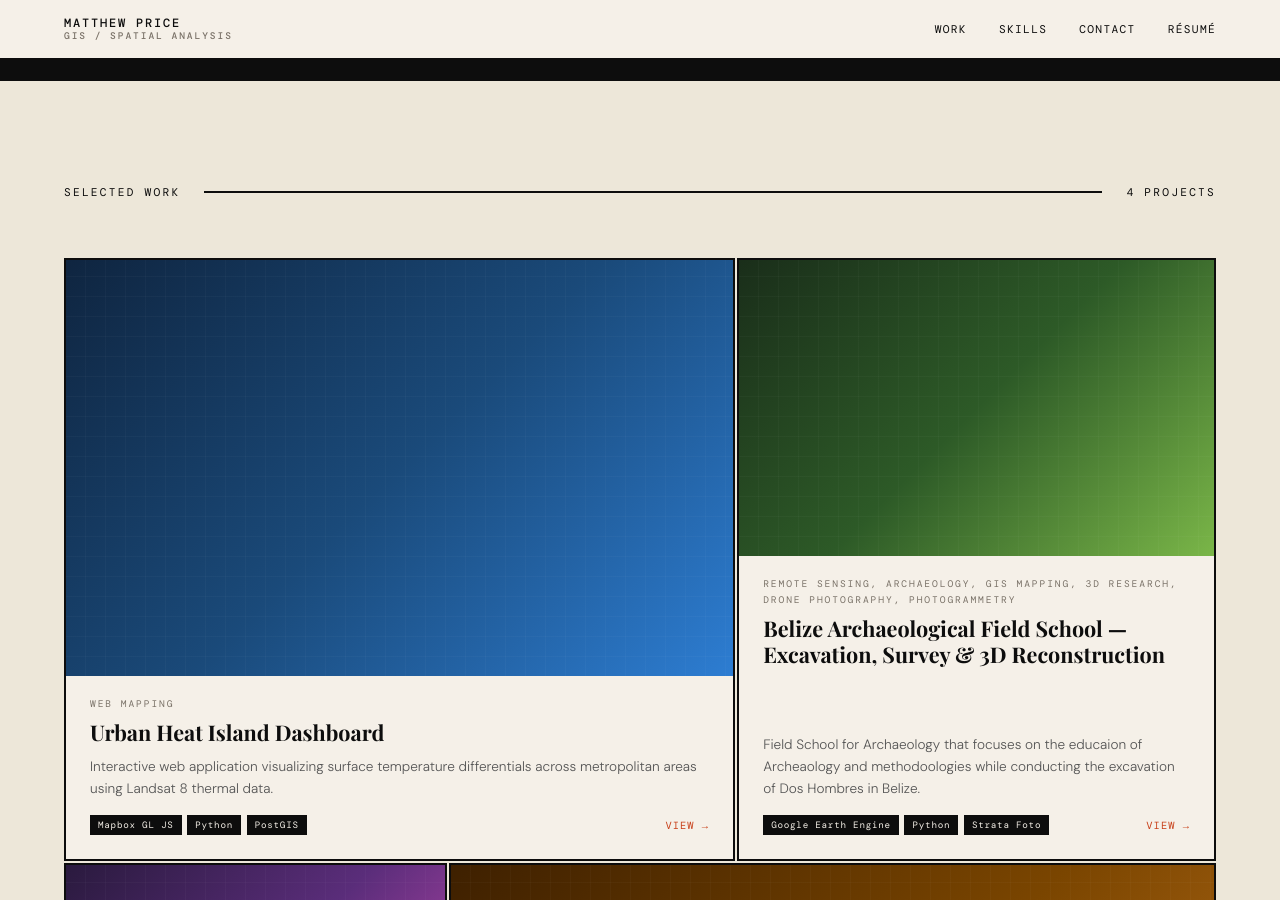
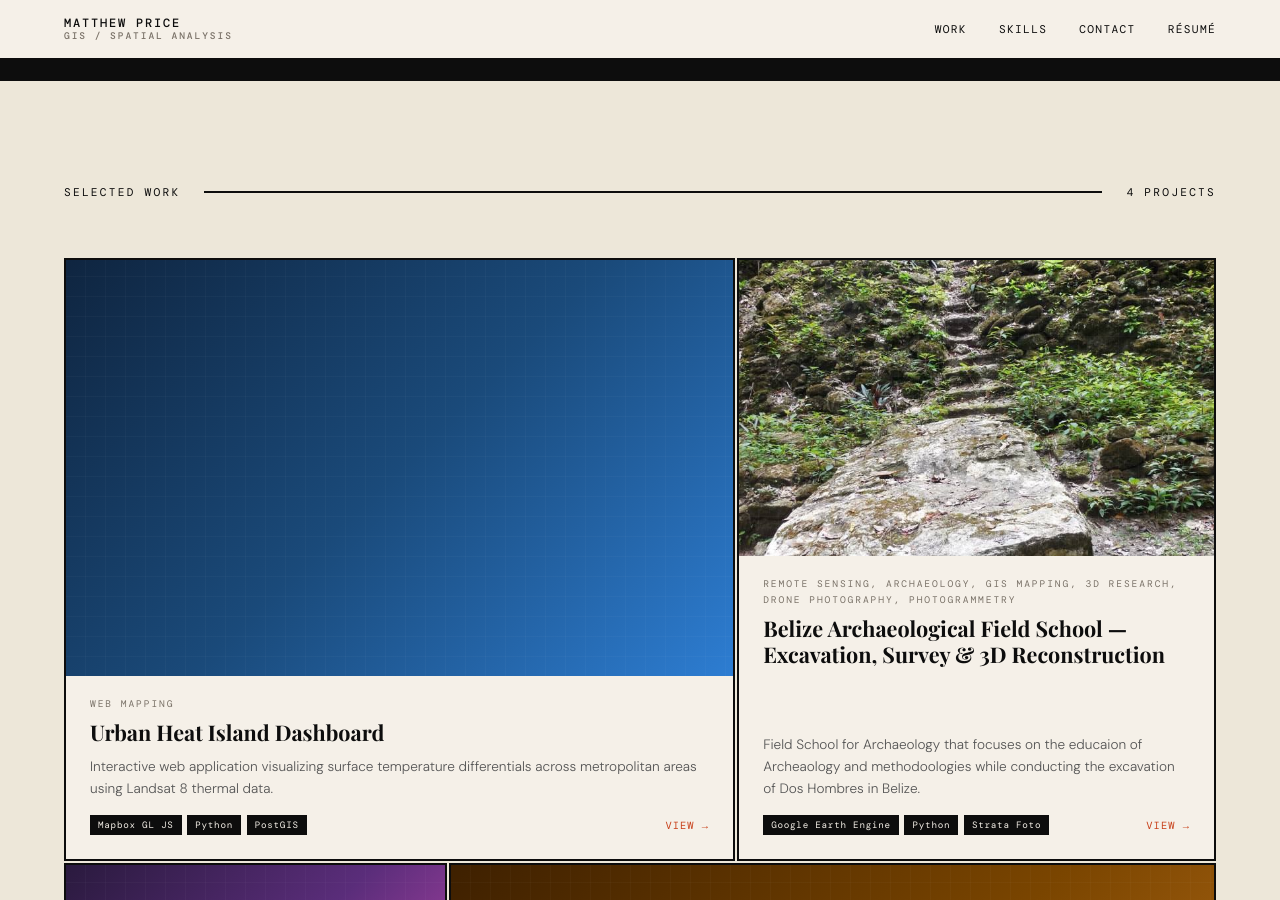
Before and after one commit to MPrice650/MPrice650.github.io, a Jekyll site: the page built from index.html, in a window 1280 px wide and 900 px high, scrolled down 1445 px. Built offline with Jekyll 4.4.1, drawn with Linux system fonts in a browser that asks for light colours; some web fonts are replaced.

Commit message:
Update index.html

```diff
--- a/index.html
+++ b/index.html
@@ -73,7 +73,7 @@ title: Portfolio
     {% for project in sorted_projects %}
     <article class="project-card">
       <div class="project-card__thumb">
-        <div class="project-card__thumb-inner thumb--{{ project.thumb_class }}">
+        <div class="project-card__thumb-inner thumb--{{ project.thumb_class }}" {% if project.thumb_image %}style="background-image: url('{{ project.thumb_image }}'); background-size: cover; background-position: center;"{% endif %}>
           <div class="thumb-grid-overlay"></div>
         </div>
       </div>
```
